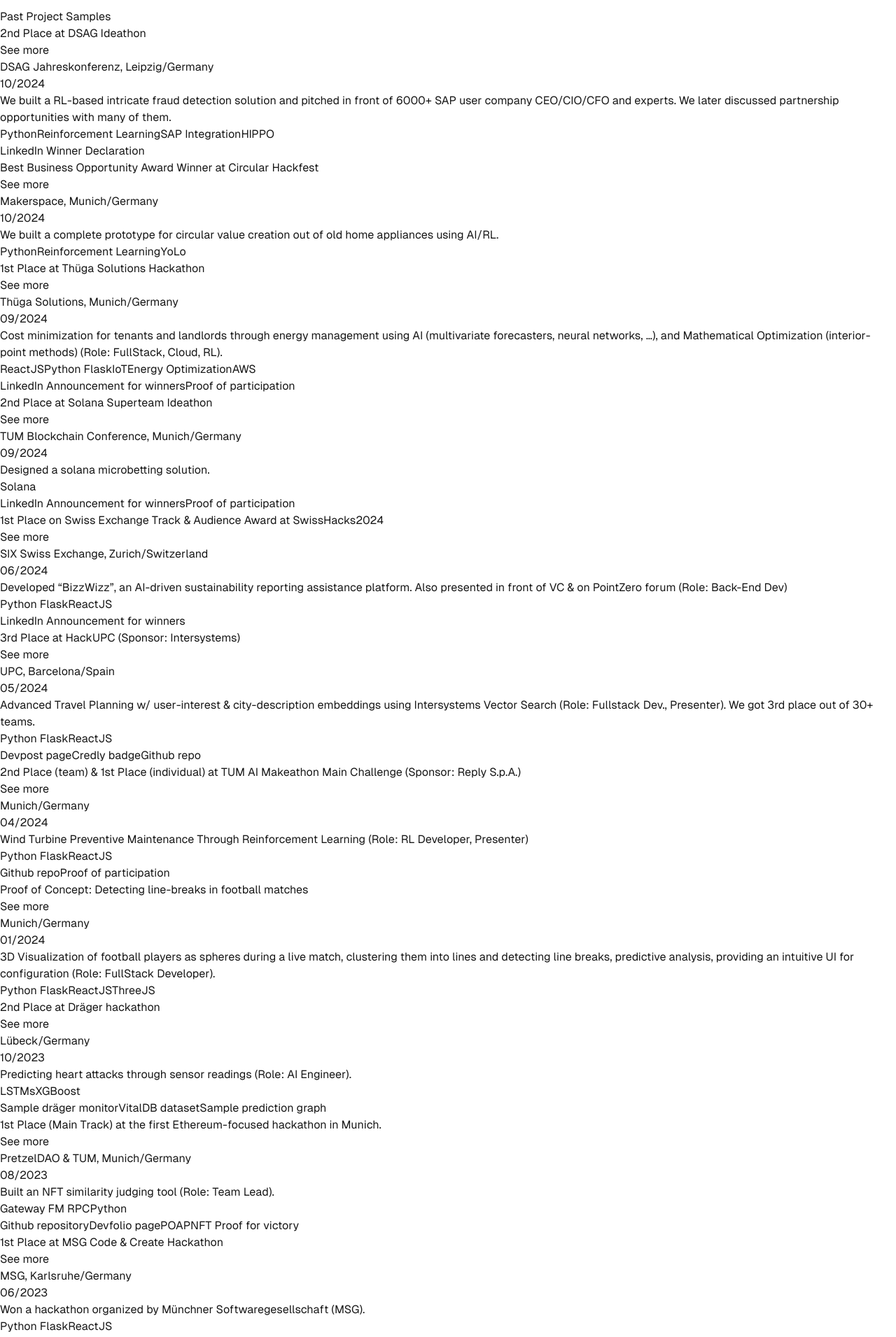
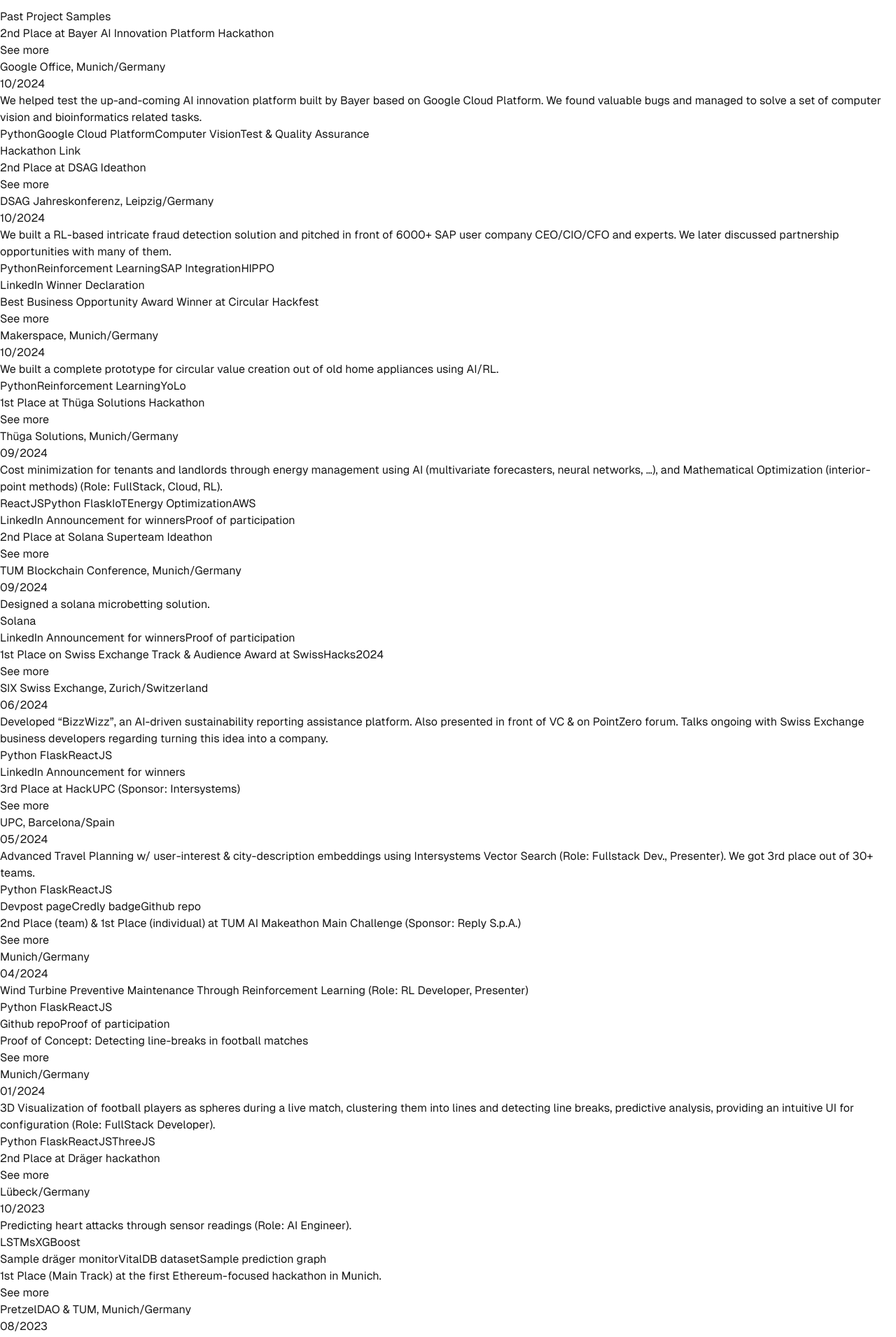
Before and after one commit to batikanor/batikanor.github.io, a Next.js app: page /projects in a window 1280 px wide. Shown: the part 60-1971 px from the top of the page at 70% size. Built offline with nearby package versions, Linux system fonts and the light colour scheme.

Commit message:
Make embeds resizeable, add bayer hack, improve old descriptions

```diff
--- a/package.json
+++ b/package.json
@@ -11,6 +11,7 @@
     "@heroicons/react": "^2.1.5",
     "@react-three/drei": "^9.114.6",
     "@react-three/fiber": "^8.17.10",
+    "iframe-resizer-react": "^5.1.5",
     "lodash": "^4.17.21",
     "next": "14.2.15",
     "react": "^18",
@@ -18,6 +19,7 @@
     "react-globe.gl": "^2.27.3",
     "react-icons": "^5.3.0",
     "react-joystick-component": "^6.2.1",
+    "react-resize-panel": "^0.3.5",
     "three": "^0.169.0"
   },
   "devDependencies": {
--- a/src/components/Projects.js
+++ b/src/components/Projects.js
@@ -1,4 +1,6 @@
 import React, { useState, useEffect } from "react";
+// import ResizePanel from "react-resize-panel";
+const ResizePanel = typeof window !== "undefined" ? require("react-resize-panel").default : null;
 
 // Function to convert Google Drive link to embeddable format for videos and documents
 const getGoogleDriveEmbedUrl = (url) => {
@@ -13,6 +15,27 @@ const getGoogleDriveImageEmbedUrl = (url) => {
 };
 
 const contestsAndActivities = [
+  {
+    slug: "bayer-ai-2024",  // Unique slug for each project
+    title: "2nd Place at Bayer AI Innovation Platform Hackathon",
+    location: "Google Office, Munich/Germany",
+    date: "10/2024",
+    shortDescription: `We helped test the up-and-coming AI innovation platform built by Bayer based on Google Cloud Platform. We found valuable bugs and managed to solve a set of computer vision and bioinformatics related tasks.`,
+    longDescription: `The event was organized on Google's office in Munich. We've met with engineers from Bayer who've built and tested their AI Innovation Platform, and had valuable discussions regarding the product and its capabilities. I don't think it'd be ethical for me to detail on the bugs we've found on the app here, but we've reported them to the team nicely, whilst also solving the great bioinformatics and computer vision related challenges they've planned for us. We won GCP credits and 12 months free access to respective innovation platform. `,
+    links: [
+      { label: "Hackathon Link", url: "https://hackathon.radiology.bayer.com/"},
+      // { label: "LinkedIn Winner Declaration", url: "https://www.linkedin.com/posts/dsag_dsagjk24-sap-digitaletransformation-activity-7251879625583116289-PA7Q?utm_source=share&utm_medium=member_android" },
+    ],
+    technologies: ["Python", "Google Cloud Platform", "Computer Vision", "Test & Quality Assurance"],
+    // images: [
+      // "https://example.com/image1.jpg",
+      // "https://drive.google.com/file/d/1aBcDeFgHiJkLmNoPqRSuvWxyz/view?usp=sharing", // Google Drive image
+    // ],
+    // gdrive_embed: [
+    //   "https://docs.google.com/presentation/d/1FSCjiBlLvDn6dzIAjPaf_RC2LvJBzk5q/edit?usp=sharing&ouid=108923877595249603456&rtpof=true&sd=true", // Google Drive video
+    //   "https://drive.google.com/file/d/1vL77AmjuWV4hls8Mt75x_lOqaBaohr1D/view?usp=sharing",
+    // ],
+  },
   {
     slug: "dsag-ideathon-2024",  // Unique slug for each project
     title: "2nd Place at DSAG Ideathon",
@@ -91,7 +114,7 @@ const contestsAndActivities = [
     title: "1st Place on Swiss Exchange Track & Audience Award at SwissHacks2024",
     location: "SIX Swiss Exchange, Zurich/Switzerland",
     date: "06/2024",
-    shortDescription: `Developed “BizzWizz”, an AI-driven sustainability reporting assistance platform. Also presented in front of VC & on PointZero forum (Role: Back-End Dev)`,
+    shortDescription: `Developed “BizzWizz”, an AI-driven sustainability reporting assistance platform. Also presented in front of VC & on PointZero forum. Talks ongoing with Swiss Exchange business developers regarding turning this idea into a company.`,
     longDescription: `At SwissHacks2024 (flagship event by Swiss Financial Innovation Desk (FIND), backed by the Swiss government), our team won 1st place for the ‘SIX’ track and the Audience Award for developing BizzWizz, an AI-driven platform designed to revolutionise sustainability reporting. The platform allows companies to navigate the complexities of sustainability compliance by offering AI-driven framework assessments, KPI calculations, market tools, and peer analytics. My role as the Back-End Developer included constructing the scalable infrastructure to handle vast amounts of data and implementing the AI models for KPI suggestions and peer benchmark analytics. We used a stack comprising React for the web app and Flask for the backend, integrated with llm(s), leveraging emerging technologies like ChromaDB for Retrieval-Augmented Generation (RAG). The innovative framework assessment and KPI calculation features were particularly praised, leading to our double victory in the competition. They also invited us for a free tour of the Swiss parliament.`,
     links: [
       { label: "LinkedIn Announcement for winners", url: "https://www.linkedin.com/posts/tomakoliada_hackathon-winners-innovation-activity-7213532268726816768-2URo/" },
@@ -212,7 +235,7 @@ We got invited to the company’s Munich office to further discuss our findings.
     title: "1st Place at  MSG Code & Create Hackathon",
     location: "MSG, Karlsruhe/Germany",
     date: "06/2023",
-    shortDescription: `Won a hackathon organized by Münchner Softwaregesellschaft (MSG).`,
+    shortDescription: `Built a CO-2-considerate route planner which won a hackathon organized by Münchner Softwaregesellschaft (MSG).`,
     longDescription: `We programmed a CO-2 considering route planner called Navigo which takes into consideration self calculated metrics that we called ‘efficiency’ and ‘catastrophe score’. We aren’t hosting it live due to api costs.`,
     links: [
       { label: "GitHub repository", url: "https://github.com/batikanor/navigo"},
@@ -397,17 +420,18 @@ const ContestsAndActivities = () => {
                 {isExpanded && activity.gdrive_embed && (
                   <div className="mt-6 space-y-4">
                     {activity.gdrive_embed.map((embedUrl, i) => (
+                      <ResizePanel key={i} direction="s" style={{ marginBottom: "1rem", height: "30vh" }}>
                         <iframe
-                        key={i}
                           src={getGoogleDriveEmbedUrl(embedUrl)}
                           width="100%"
-                        height="315"
+                          height="1000"
                           allow="autoplay"
                           className="rounded-lg"
                           frameBorder="0"
                           allowFullScreen
                           title={`${activity.title} Google Drive Embed ${i + 1}`}
                         ></iframe>
+                      </ResizePanel>
                     ))}
                   </div>
                 )}
```
Also changed, not shown: 1 other file (tests, documents, lock files or other folders). Lines whose indentation alone changed are shown as unchanged.
